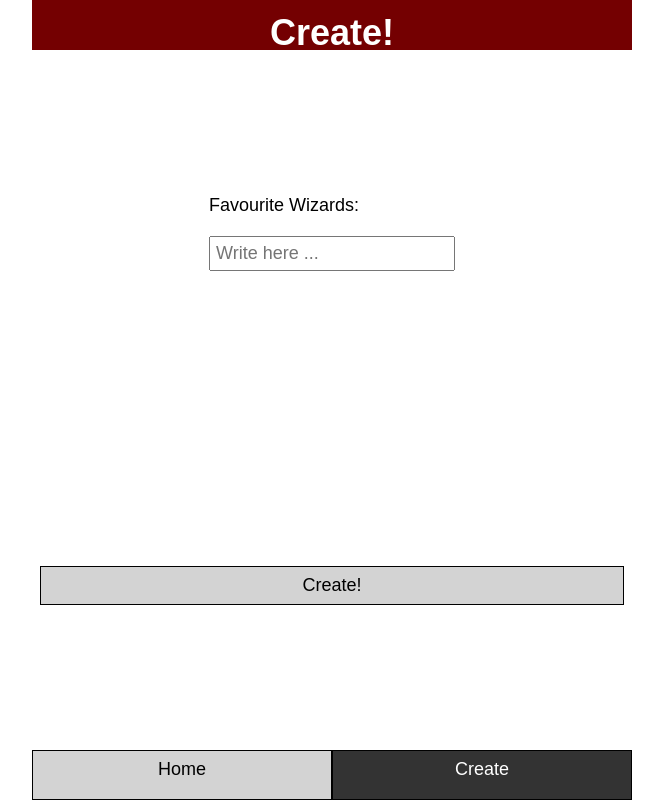
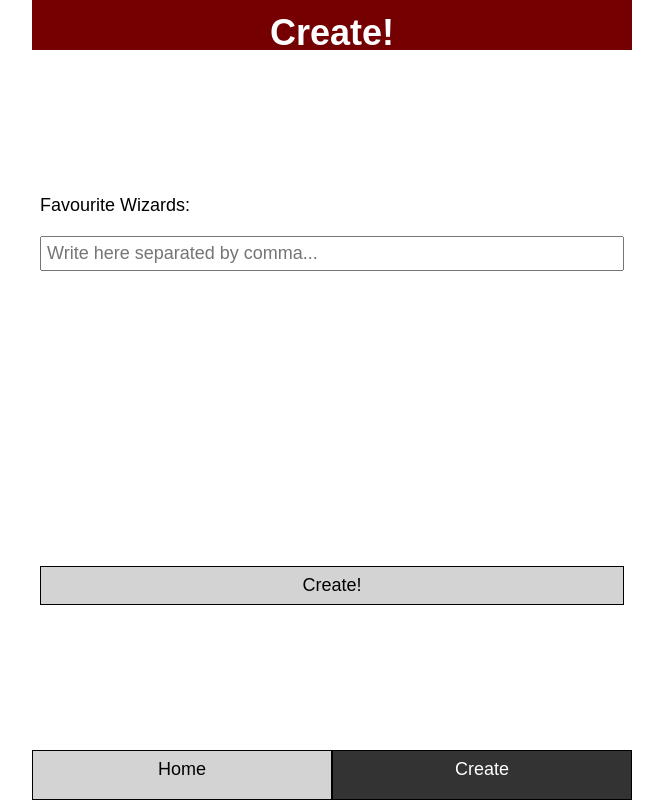
Before and after one commit to macfrei/omr-testing, a React (Create React App) app: page /create in a window 1280 px wide. Shown: the whole page, without its empty margins (308-971 px from the left). Built offline with nearby package versions, Linux system fonts and the light colour scheme.

Commit message:
Change Input style and placeholder

```diff
--- a/src/components/AppForm.js
+++ b/src/components/AppForm.js
@@ -6,7 +6,10 @@ export default function AppForm({ onCreateWizards }) {
     <Form onSubmit={handleSubmit}>
       <label>
         Favourite Wizards:
-        <input name="namesOfWizards" placeholder="Write here ..." />
+        <input
+          name="namesOfWizards"
+          placeholder="Write here separated by comma..."
+        />
       </label>
       <Button>Create!</Button>
     </Form>
@@ -31,8 +34,6 @@ const Form = styled.form`
   label {
     display: grid;
     gap: 20px;
-  }
-
-  input {
+    width: 100%;
   }
 `
```
